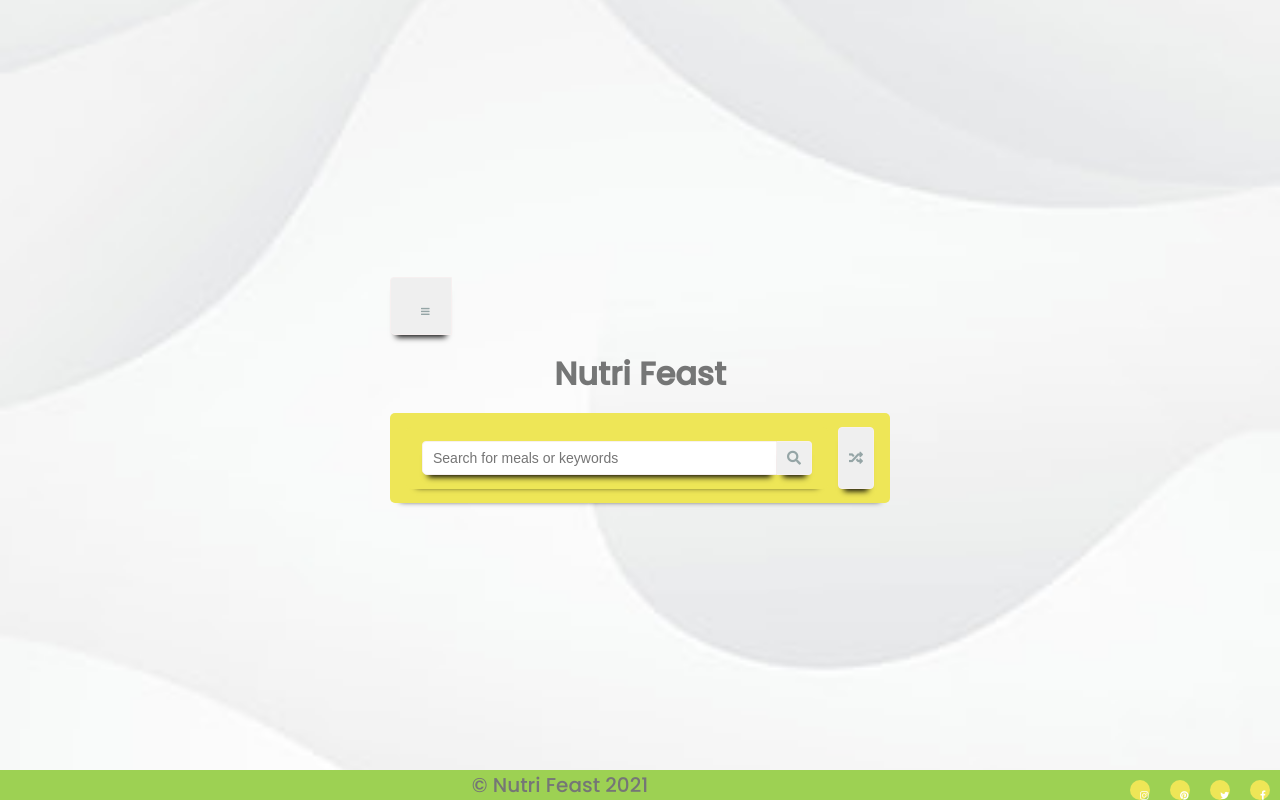
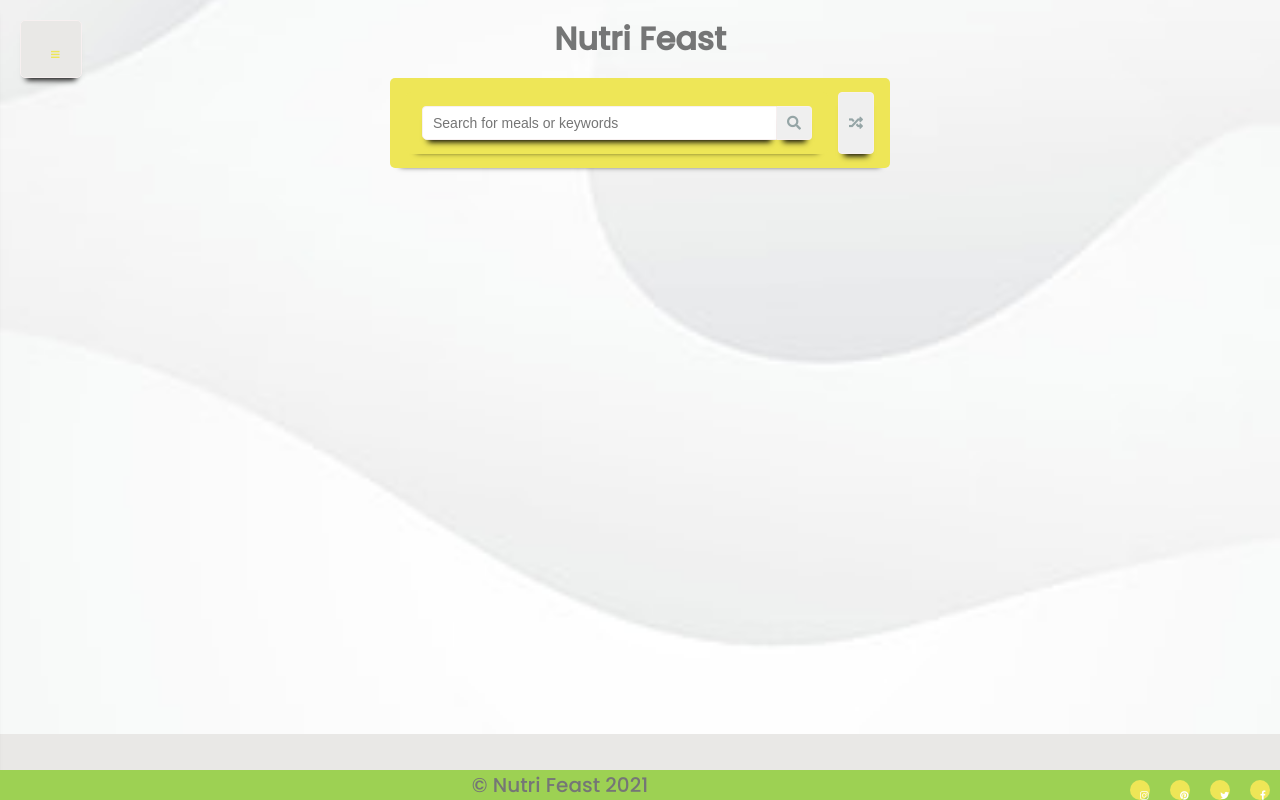
Before and after one commit to zyphuscode/MyMealProject, a plain HTML site: page index.html in a window 1280 px wide. Drawn offline with Linux system fonts and the light colour scheme.

Commit message:
added the toggle button functionality.

```diff
--- a/app.js
+++ b/app.js
@@ -113,6 +113,10 @@ function addMealToDom(meal){
 submit.addEventListener("submit", searchMeal);
 random.addEventListener("click", getRandomMeal);
 
+toggle.addEventListener("click", () =>
+document.body.classList.toggle("show-nav"));
+
+
 mealsEl.addEventListener("click", e=> {
   const mealInfo = e.path.find(item => {
     console.log(item);
--- a/style.css
+++ b/style.css
@@ -10,7 +10,7 @@ body{
  background-image: url(img/white-abstract-background-vector-png_110577.jpg);
  background-repeat: no-repeat;
  background-size: cover;
- height: 100vh;
+ /*height: 100vh; */
  background-position: center center;
  display: flex;
  justify-content: center;
@@ -107,16 +107,17 @@ body * {
 }
 
 nav {
-  background-color:#9dd153 ;
+  background-color:#c2eb88 ;
   border-right: 2px solid rgba(200, 200, 200, 0.1);
   color: #fff;
-  position: fixed;
+  position:fixed;
   top: 0;
   left: 0;
   width: 200px;
   height: 100vh;
   z-index: 100;
   transform: translateX(-100%);
+  box-shadow: 0 8px 6px -6px black;
 }
 
 nav .logo {
@@ -154,6 +155,15 @@ nav ul li a {
 nav ul li a:hover {
   text-decoration: underline;
 
+}
+
+.toggle {
+  background-color: #e9e8e6;
+  position: absolute;
+  top: 20px;
+  left: 20px;
+  color:#eee657;
+  border-radius: 5px;
 }
 
 body.show-nav{
```
